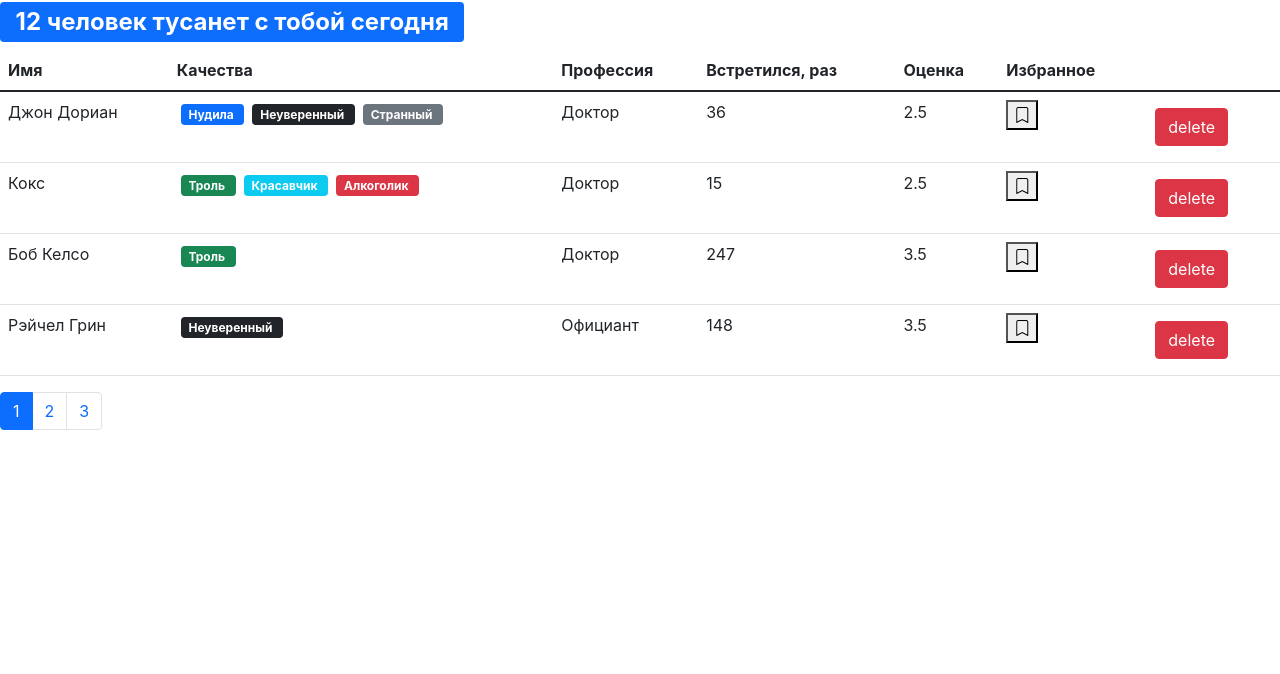
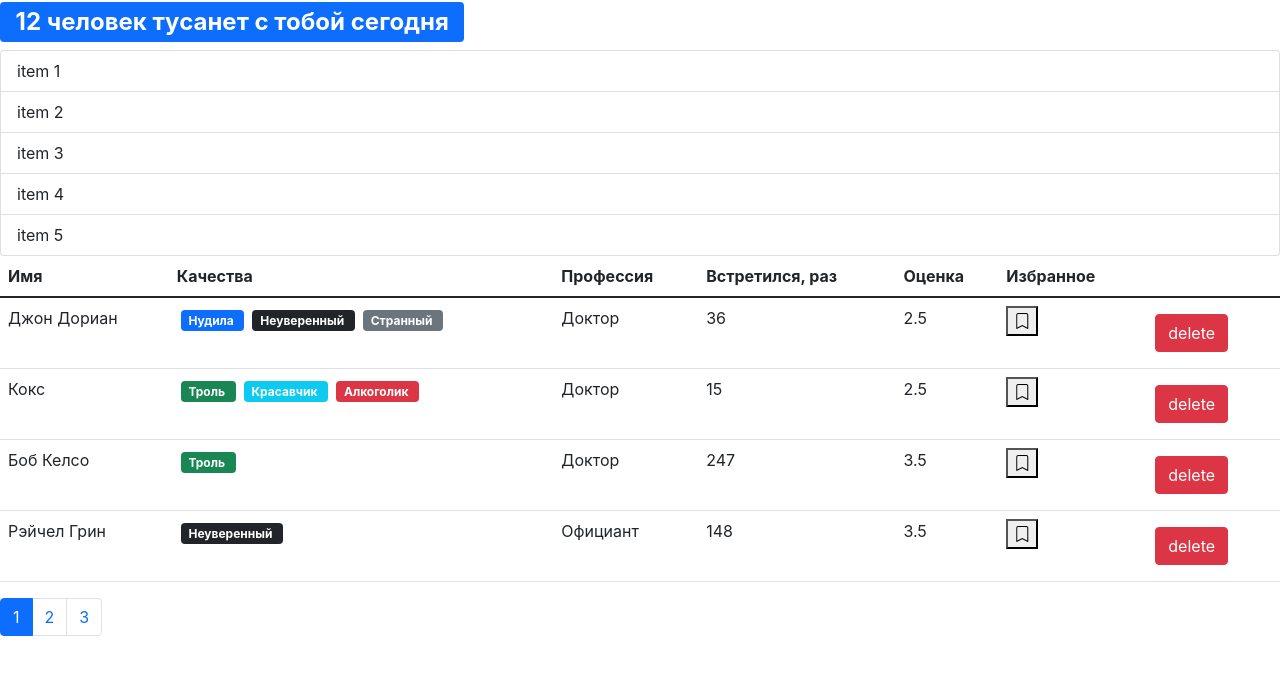
Before and after one commit to Kettengeschwindigkeit/Junior-Frontend-Developer-Profession-React-Module-CP-Fast-Company, a React (Create React App) app: page / in a window 1280 px wide. Shown: the top 674 px of the page. Built offline with nearby package versions, Linux system fonts and the light colour scheme.

Commit message:
Filter component interface

```diff
--- /dev/null
+++ b/src/app/components/groupList.jsx
@@ -0,0 +1,15 @@
+import React from "react";
+
+const GroupList = () => {
+    return (
+        <ul className='list-group'>
+            <li className='list-group-item'>item 1</li>
+            <li className='list-group-item'>item 2</li>
+            <li className='list-group-item'>item 3</li>
+            <li className='list-group-item'>item 4</li>
+            <li className='list-group-item'>item 5</li>
+        </ul>
+    );
+};
+
+export default GroupList;
--- a/src/app/components/users.jsx
+++ b/src/app/components/users.jsx
@@ -3,6 +3,7 @@ import { paginate } from "../utils/paginate";
 import Pagination from "./pagination";
 import User from "./user";
 import PropTypes from "prop-types";
+import GroupList from "./groupList";
 
 const Users = (props) => {
     const count = props.users.length;
@@ -18,6 +19,7 @@ const Users = (props) => {
 
     return (
         <>
+            <GroupList />
             <table className="table">
                 {count > 0 && (
                     <thead>
```
